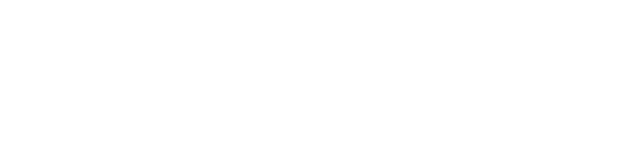
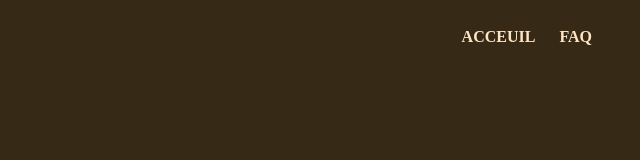
Before and after one commit to haminata06/projet-html, a plain HTML site: page FAQ.html in a window 1280 px wide. Shown: the whole page, without its empty margins (640-1280 px from the left). Drawn offline with Linux system fonts and the light colour scheme.

Commit message:
relation entre faq.html et les autres fichiers html

```diff
--- a/FAQ.html
+++ b/FAQ.html
@@ -0,0 +1,19 @@
+<!DOCTYPE html>
+<html lang="en">
+<head>
+    <meta charset="UTF-8">
+    <meta name="viewport" content="width=device-width, initial-scale=1.0">
+    <title>AZURA TRAVEL</title>
+    <link rel="stylesheet" href="css/feuille2.css">
+</head>
+<body>
+   <header class="entete">
+        <nav class="menu" id="menu" aria-label="Menu principal">
+            <ul>
+                <li><a href="destination2.html" > <strong> ACCEUIL</strong></a></li>
+                <li><a href="faq.html" > <strong> FAQ</strong></a></li>
+            </ul>
+        </nav>
+    </header>
+</body>
+</html>
```
Also changed, not shown: destination2.html (+2 -2 lines).
